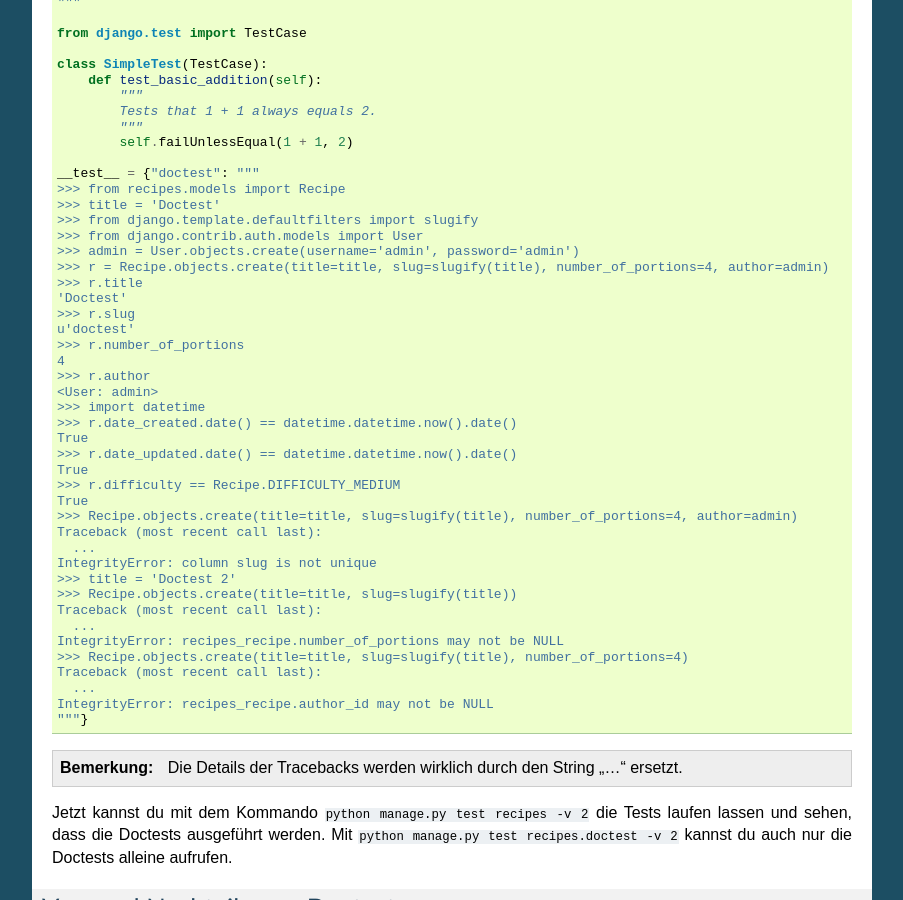
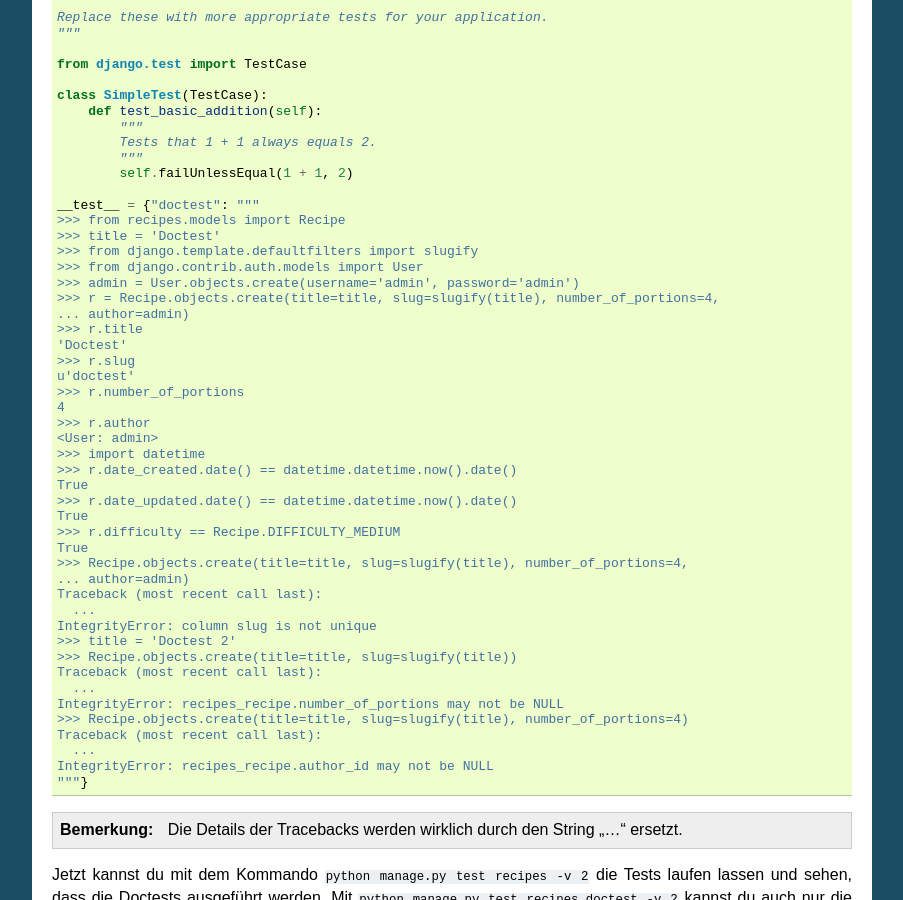
Before and after one commit to keimlink/django-workshop, a Sphinx documentation site: the page built from docs/ausbau/softwaretests/doctests.rst, in a window 1280 px wide and 900 px high, scrolled down 1378 px. Shown: the whole window, without its empty margins (198-1101 px from the left). Built offline with Sphinx 7.4.7, drawn with Linux system fonts in a browser that asks for light colours.

Commit message:
Diverse kleine Anpassungen, damit die Zeilenlänge auch im PDF korrekt ist.

```diff
--- a/docs/ausbau/modelmethoden.rst
+++ b/docs/ausbau/modelmethoden.rst
@@ -71,7 +71,8 @@ Im :ref:`vorhergehenden Kapitel <templatetags>` hast du gelernt, dass man mit Te
         try:
             tag_name, recipe, limit, keyword_as, name = token.split_contents()
         except ValueError:
-            raise template.TemplateSyntaxError('%s takes exactly three arguments' % token.contents.split()[0])
+            raise template.TemplateSyntaxError(
+                '%s takes exactly three arguments' % token.contents.split()[0])
         return GetRelatedRecipesNode(recipe, limit, name)
 
 Nun kannst du den Code im Template mit dem Templatetag ersetzen:
--- a/docs/ausbau/rezept_formular.rst
+++ b/docs/ausbau/rezept_formular.rst
@@ -163,7 +163,8 @@ Nun geht es daran das Template anzulegen. In den beiden Views wurde ``recipes/te
     {% extends "base.html" %}
 
     {% block title %}
-    {{ block.super }} - Rezept {% if add %}erstellen{% else %}"{{ object.title }}" bearbeiten{% endif %}
+    {{ block.super }} - Rezept {% if add %}erstellen
+        {% else %}"{{ object.title }}" bearbeiten{% endif %}
     {% endblock %}
 
     {% block content %}
--- a/docs/ausbau/softwaretests/doctests.rst
+++ b/docs/ausbau/softwaretests/doctests.rst
@@ -15,7 +15,8 @@ Doctests sind die einfachste Art Tests zu schreiben. Starte dafür eine Python S
     >>> from django.template.defaultfilters import slugify
     >>> from django.contrib.auth.models import User
     >>> admin = User.objects.get(username='admin')
-    >>> r = Recipe.objects.create(title=title, slug=slugify(title), number_of_portions=4, author=admin)
+    >>> r = Recipe.objects.create(title=title, slug=slugify(title), number_of_portions=4,
+    ... author=admin)
     >>> r.title
     'Doctest'
     >>> r.slug
@@ -38,7 +39,8 @@ Jetzt wollen wir noch einige Fehler provozieren:
 
 ..  code-block:: pycon
 
-    >>> Recipe.objects.create(title=title, slug=slugify(title), number_of_portions=4, author=admin)
+    >>> Recipe.objects.create(title=title, slug=slugify(title), number_of_portions=4,
+    ... author=admin)
     Traceback (most recent call last):
       ...
     IntegrityError: column slug is not unique
@@ -93,7 +95,8 @@ Die Datei ``recipes/tests.py`` sieht dann so aus::
     >>> from django.template.defaultfilters import slugify
     >>> from django.contrib.auth.models import User
     >>> admin = User.objects.create(username='admin', password='admin')
-    >>> r = Recipe.objects.create(title=title, slug=slugify(title), number_of_portions=4, author=admin)
+    >>> r = Recipe.objects.create(title=title, slug=slugify(title), number_of_portions=4,
+    ... author=admin)
     >>> r.title
     'Doctest'
     >>> r.slug
@@ -109,7 +112,8 @@ Die Datei ``recipes/tests.py`` sieht dann so aus::
     True
     >>> r.difficulty == Recipe.DIFFICULTY_MEDIUM
     True
-    >>> Recipe.objects.create(title=title, slug=slugify(title), number_of_portions=4, author=admin)
+    >>> Recipe.objects.create(title=title, slug=slugify(title), number_of_portions=4,
+    ... author=admin)
     Traceback (most recent call last):
       ...
     IntegrityError: column slug is not unique
--- a/docs/ausbau/softwaretests/tests_ausfuehren.rst
+++ b/docs/ausbau/softwaretests/tests_ausfuehren.rst
@@ -35,7 +35,9 @@ Mit dem Befehl ``python manage.py test`` werden alle für das Projekt installier
     Installing index for recipes.Recipe_category model
     Installing index for recipes.Recipe model
     No fixtures found.
-    ..............................................................................................................................................................
+    ..........................................................................
+    ..........................................................................
+    ..........
     ----------------------------------------------------------------------
     Ran 158 tests in 3.406s
 
--- a/docs/ausbau/templates_aufwerten.rst
+++ b/docs/ausbau/templates_aufwerten.rst
@@ -16,7 +16,8 @@ Neuer Code:
 
 ..  code-block:: html+django
 
-    <p>Ergibt {{ object.number_of_portions }} Portion{{ object.number_of_portions|pluralize:"en" }}.</p>
+    <p>Ergibt {{ object.number_of_portions }}
+        Portion{{ object.number_of_portions|pluralize:"en" }}.</p>
 
 Hier bestimmst du mit dem Filter ``pluralize``, ob das Attribut ``number_of_portions`` den Wert 1 oder höher hat. Ist der Wert höher, werden die Buchstaben "en" angehängt.
 
--- a/docs/ausbau/templatetags.rst
+++ b/docs/ausbau/templatetags.rst
@@ -64,7 +64,8 @@ Zuerst erstellt du die Kompilierungsfunktion in der neu angelegten Datei ``recip
         try:
             tag_name, user, recipe = token.split_contents()
         except ValueError:
-            raise template.TemplateSyntaxError('%s requires a Recipe and an User as arguments' % token.contents.split()[0])
+            raise template.TemplateSyntaxError(
+                '%s requires a Recipe and an User as arguments' % token.contents.split()[0])
         nodelist_true = parser.parse(('else', 'endis_author'))
         token = parser.next_token()
         if token.contents == 'else':
--- a/src/cookbook/recipes/templates/recipes/detail.html
+++ b/src/cookbook/recipes/templates/recipes/detail.html
@@ -6,7 +6,8 @@
 {% load recipes %}
 <h2>{{ object.title }}</h2>
 <p>Schwierigkeitsgrad: {{ object.get_difficulty_display }}</p>
-<p>Ergibt {{ object.number_of_portions }} Portion{{ object.number_of_portions|pluralize:"en" }}.</p>
+<p>Ergibt {{ object.number_of_portions }}
+    Portion{{ object.number_of_portions|pluralize:"en" }}.</p>
 <h3>Zutaten</h3>
 {{ object.ingredients|linebreaks }}
 <h3>Zubereitung</h3>
--- a/src/cookbook/recipes/templates/recipes/form.html
+++ b/src/cookbook/recipes/templates/recipes/form.html
@@ -1,7 +1,8 @@
 {% extends "base.html" %}
 
 {% block title %}
-{{ block.super }} - Rezept {% if add %}erstellen{% else %}"{{ object.title }}" bearbeiten{% endif %}
+{{ block.super }} - Rezept {% if add %}erstellen
+    {% else %}"{{ object.title }}" bearbeiten{% endif %}
 {% endblock %}
 
 {% block content %}
```
Also changed, not shown: 2 other files.
